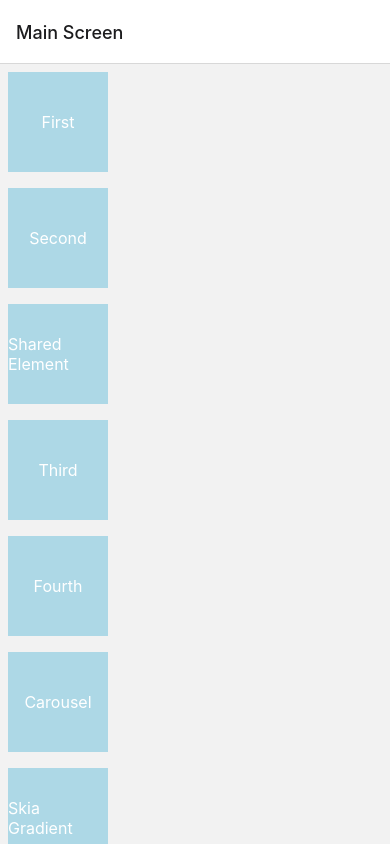
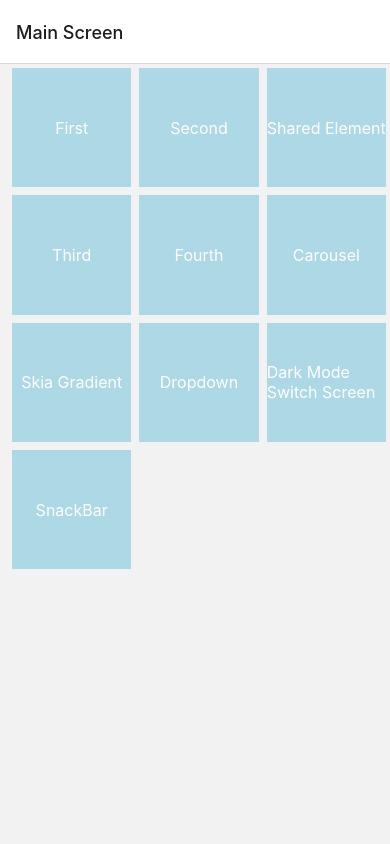
Before and after one commit to jaehafe/rn-animation, a React Native app: screen /Main_screen in a window 390 px wide. Shown: the top 844 px of the page. Built offline with nearby package versions, Linux system fonts and the light colour scheme.

Commit message:
feat: animated snack bar

```diff
--- a/App.tsx
+++ b/App.tsx
@@ -16,6 +16,7 @@ import {SkiaGradient} from './src/components/SkiaGradient/SkiaGradient';
 import Dropdown from './src/components/Dropdown/Dropdown';
 import DarkModeSwitchScreen from './src/screens/DarkModeSwitchScreen';
 import SharedElementNavigator from './src/Shared-Element/src/navigator/SharedElementNavigator';
+import SnackBar from './src/chapter3/SnackBar';
 
 export type AnimationStackParamList = {
   [animationNavigation.MAIN_SCREEN]: undefined;
@@ -29,6 +30,9 @@ export type AnimationStackParamList = {
   [animationNavigation.DROPDOWN]: undefined;
   [animationNavigation.DARK_MODE_SWITCH_SCREEN]: undefined;
   [animationNavigation.SHARED_ELEMENT]: undefined;
+
+  // chapter3
+  [animationNavigation.SNACK_BAR]: undefined;
 };
 
 const Stack = createStackNavigator<AnimationStackParamList>();
@@ -124,6 +128,15 @@ export default function App() {
             };
           }}
         />
+        <Stack.Screen
+          name={animationNavigation.SNACK_BAR}
+          component={SnackBar}
+          options={({navigation}) => {
+            return {
+              title: 'SnackBar',
+            };
+          }}
+        />
       </Stack.Navigator>
     </NavigationContainer>
   );
--- a/package.json
+++ b/package.json
@@ -11,6 +11,7 @@
   },
   "dependencies": {
     "@react-native-masked-view/masked-view": "^0.3.1",
+    "@react-navigation/bottom-tabs": "^6.5.20",
     "@react-navigation/native": "^6.1.17",
     "@react-navigation/native-stack": "^6.9.26",
     "@react-navigation/stack": "^6.3.29",
--- /dev/null
+++ b/src/chapter3/SnackBar.tsx
@@ -0,0 +1,80 @@
+import {
+  Animated,
+  Button,
+  Easing,
+  SafeAreaView,
+  StyleSheet,
+  Text,
+  View,
+} from 'react-native';
+import React, {useRef} from 'react';
+
+export default function SnackBar() {
+  const translationYAnim = useRef(new Animated.Value(100)).current;
+
+  const handlePressButton = () => {
+    Animated.sequence([
+      Animated.timing(translationYAnim, {
+        toValue: 0,
+        duration: 300,
+        easing: Easing.out(Easing.circle),
+        useNativeDriver: true,
+      }),
+      Animated.delay(1300),
+      Animated.timing(translationYAnim, {
+        toValue: 100,
+        duration: 300,
+        easing: Easing.in(Easing.circle),
+        useNativeDriver: true,
+      }),
+    ]).start();
+  };
+
+  return (
+    <SafeAreaView style={styles.container}>
+      <Button title="문제가 발생" onPress={handlePressButton} />
+
+      <Animated.View
+        style={[
+          styles.snackbarContainer,
+          {
+            transform: [{translateY: translationYAnim}],
+          },
+        ]}>
+        <View style={styles.snackbarWrapper}>
+          <Text style={styles.whiteText}>Icon</Text>
+          <Text style={styles.message}>Message</Text>
+        </View>
+      </Animated.View>
+    </SafeAreaView>
+  );
+}
+
+const styles = StyleSheet.create({
+  container: {
+    flex: 1,
+  },
+
+  snackbarContainer: {
+    position: 'absolute',
+    bottom: 0,
+    width: '100%',
+  },
+  snackbarWrapper: {
+    backgroundColor: '#222',
+    flexDirection: 'row',
+    paddingVertical: 14,
+    paddingHorizontal: 20,
+    margin: 14,
+    borderRadius: 4,
+    alignItems: 'center',
+  },
+  whiteText: {
+    color: 'white',
+  },
+  message: {
+    color: 'white',
+    fontSize: 16,
+    marginLeft: 10,
+  },
+});
--- a/src/constants/navigation.ts
+++ b/src/constants/navigation.ts
@@ -9,6 +9,9 @@ const animationNavigation = {
   DROPDOWN: 'Dropdown',
   DARK_MODE_SWITCH_SCREEN: 'DarkModeSwitchScreen',
   SHARED_ELEMENT: 'SharedElement',
+
+  // chapter3
+  SNACK_BAR: 'SnackBar',
 } as const;
 
 export {animationNavigation};
--- a/src/screens/MainScreen.tsx
+++ b/src/screens/MainScreen.tsx
@@ -1,4 +1,5 @@
 import {
+  Dimensions,
   FlatList,
   SafeAreaView,
   StyleSheet,
@@ -15,6 +16,11 @@ import {StackNavigationProp} from '@react-navigation/stack';
 //   StackScreenProps<FeedStackParamList, typeof feedNavigation.FEED_DETAIL>,
 //   DrawerScreenProps<MainDrawerParamList>
 // >;
+
+const screenWidth = Dimensions.get('window').width;
+const numColumns = 3;
+const boxMargin = 8;
+const boxWidth = (screenWidth - boxMargin * (numColumns + 1)) / numColumns;
 
 type MainScreenProps = {
   navigation: StackNavigationProp<AnimationStackParamList>;
@@ -37,6 +43,11 @@ export default function MainScreen({navigation}: MainScreenProps) {
       key: animationNavigation.DARK_MODE_SWITCH_SCREEN,
       title: 'Dark Mode Switch Screen',
     },
+    //chapter3
+    {
+      key: animationNavigation.SNACK_BAR,
+      title: 'SnackBar',
+    },
   ];
 
   const renderItem = ({
@@ -57,6 +68,9 @@ export default function MainScreen({navigation}: MainScreenProps) {
         data={data}
         renderItem={renderItem}
         keyExtractor={item => item.key}
+        // contentContainerStyle={{flexDirection: 'row', flexWrap: 'wrap'}}
+        numColumns={3}
+        contentContainerStyle={styles.container}
       />
     </SafeAreaView>
   );
@@ -65,15 +79,17 @@ export default function MainScreen({navigation}: MainScreenProps) {
 const styles = StyleSheet.create({
   root: {
     flex: 1,
-    flexDirection: 'row',
+  },
+  container: {
+    paddingHorizontal: boxMargin,
   },
   box: {
-    width: 100,
-    height: 100,
+    width: boxWidth,
+    height: boxWidth,
     backgroundColor: 'lightblue',
     justifyContent: 'center',
     alignItems: 'center',
-    margin: 8,
+    margin: boxMargin / 2,
   },
   boxText: {
     fontSize: 16,
```
Also changed, not shown: 1 other file (tests, documents, lock files or other folders).
